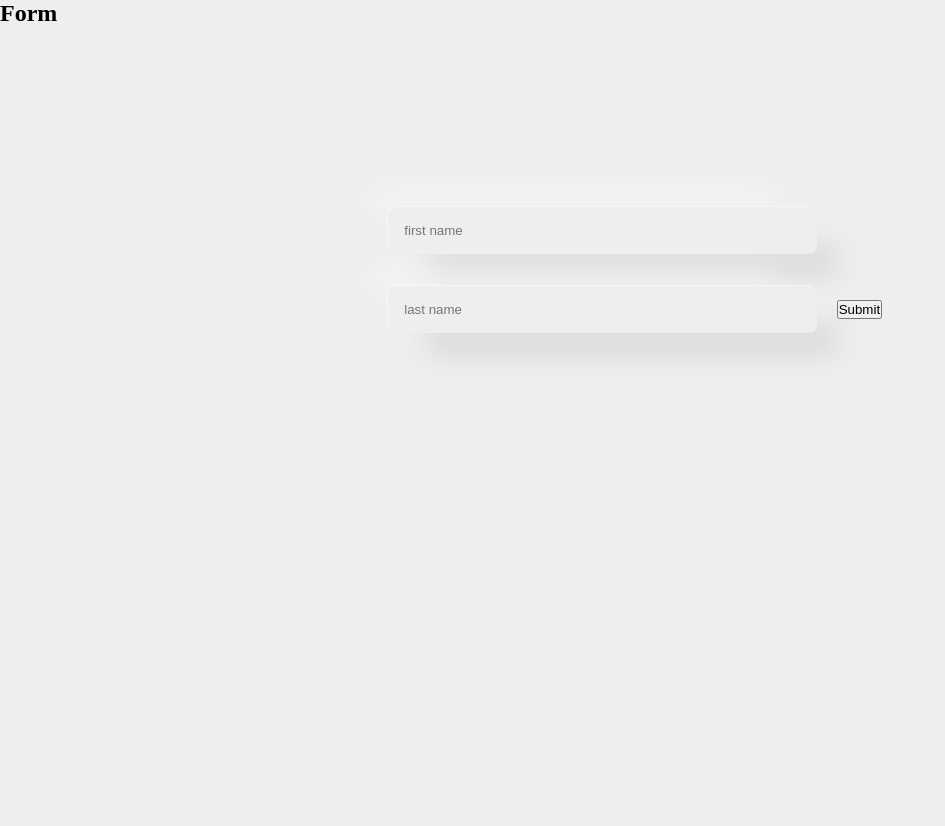
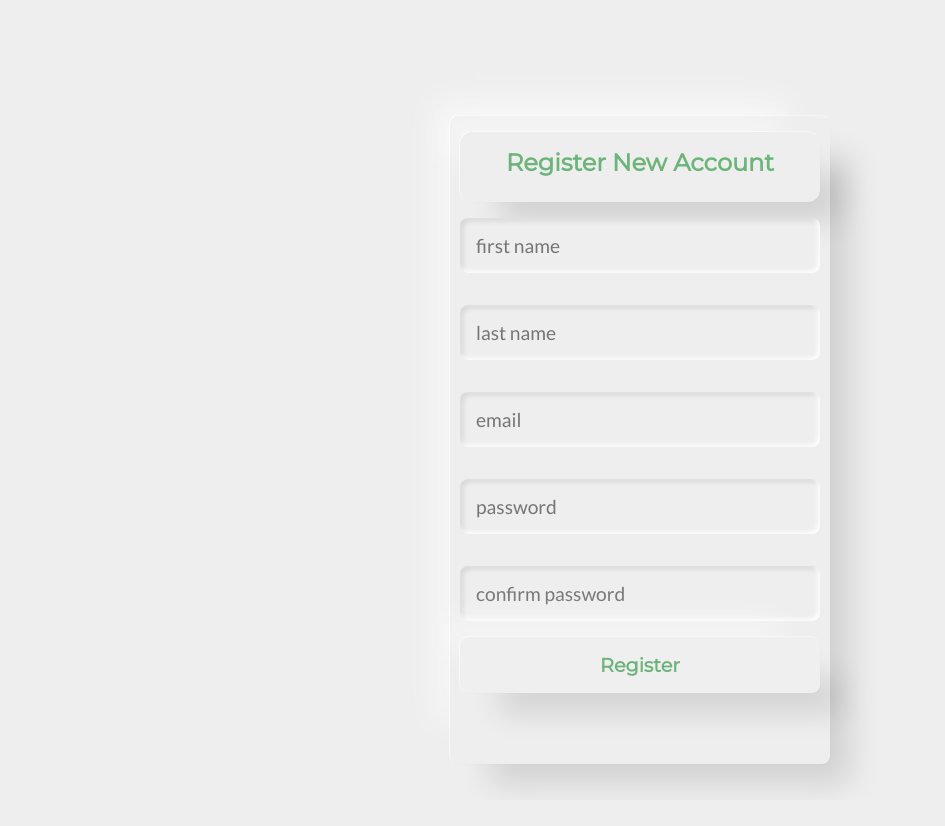
Before and after one commit to MikkelMulr/surprise_form, a website: page index.html in a window 1280 px wide. Shown: the whole page, without its empty margins (0-945 px from the left). After the commit the page ends 800 px from the top, so only its background shows below. Drawn offline with Linux system fonts and the light colour scheme.

Commit message:
design approved, ready to move on to error handling and regex

```diff
--- a/index.html
+++ b/index.html
@@ -10,18 +10,36 @@
 </head>
 
 <body>
-  <header class="Header">
-    <h2 class="header--title">Form</h2>
-  </header>
-  <main>
+  <!-- <div class="art"></div> -->
+  <div class="form-container">
+    <main class="std_form">
+      <header class="Header">
+        <h2 class="header--title">Register New Account</h2>
+      </header>
+      <form action="#">
+        <fieldset>
+          <input type="text" name="firstName" id="firstName" placeholder="first name" required>
+          <input type="text" name="lastName" id="lastName" placeholder="last name" required>
+          <input type="text" name="email" id="email" placeholder="email" required>
+          <input type="password" name="password" id="password" placeholder="password" required>
+          <input type="password" name="password" id="conf_password" placeholder="confirm password" required>
+        </fieldset>
+        <input type="button" value="Register">
+      </form>
+    </main>
+  </div>
+  <!-- <main class="scrt_form">
     <form action="#">
       <fieldset>
         <input type="text" name="firstName" id="firstName" placeholder="first name" required>
         <input type="text" name="lastName" id="lastName" placeholder="last name" required>
-        <input type="button" value="Submit">
+        <input type="text" name="email" id="email" placeholder="email" required>
+        <input type="password" name="password" id="password" placeholder="password" required>
+        <input type="password" name="password" id="conf_password" placeholder="confirm password" required>
       </fieldset>
+      <input type="button" value="Submit">
     </form>
-  </main>
+  </main> -->
   <script src="./js/app.js"></script>
 </body>
 
--- a/src/scss/partials/_colors.scss
+++ b/src/scss/partials/_colors.scss
@@ -1,2 +1,18 @@
-$boxShadow: #ccc;
 $primary-bg: #eee;
+// button + header text
+$btn-primary: rgb(109, 180, 122);
+
+
+// Shadows
+
+$shadow-primary: 30px 30px 30px -10px rgba(0, 0, 0, 0.12),
+-30px -30px 30px -10px rgba(255, 255, 255, 0.4),
+-0.5px -0.5px 0 rgba(255, 255, 255, 1),
+0.5px 0.5px 0 rgba(0, 0, 0, 0.02);
+
+// alternate version
+// $shadow-primary: -2px -2px 5px rgba(255, 255, 255, 1),
+// 3px 3px 5px rgba(0, 0, 0, 0.1);
+
+$shadow-inset: inset -2px -2px 5px rgba(255, 255, 255, 1),
+inset 3px 3px 5px rgba(0, 0, 0, 0.1);
--- a/src/scss/partials/_fonts.scss
+++ b/src/scss/partials/_fonts.scss
@@ -1,3 +1,16 @@
-$font-primary: 'Arial';
+@import url('https://fonts.googleapis.com/css?family=Montserrat&display=swap');
+@import url('https://fonts.googleapis.com/css?family=Lato&display=swap');
+@import url('https://fonts.googleapis.com/css?family=Press+Start+2P&display=swap');
+
+$font-primary: 'Montserrat',
+sans-serif;
+
+$font-secondary: 'Lato',
+sans-serif;
+
+$font-error: 'Press Start 2P',
+cursive;
 
 $font-header: 1.8rem;
+
+$font-form: 1.2rem;
--- a/src/scss/partials/_main.scss
+++ b/src/scss/partials/_main.scss
@@ -5,10 +5,56 @@
 }
 
 body {
+  padding-top: 5rem;
   max-width: 100vw;
   height: 100vh;
   overflow: hidden;
+  background-color: $primary-bg;
+  display: flex;
+  flex-direction: row;
+  align-items: center;
+  justify-content: center;
+
 }
+
+// .art {
+//   width: 50vh;
+//   height: 100vh;
+//   background-color: red;
+// }
+
+.form-container {
+  border-radius: 8px;
+  box-shadow: $shadow-primary;
+  padding: 1rem;
+  max-width: 380px;
+  width: 90%;
+  height: 90%;
+  display: flex;
+  flex-direction: column;
+  align-items: center;
+  justify-content: flex-start;
+}
+
+header {
+  max-width: 360px;
+  width: 90%;
+  height: 60px;
+  display: flex;
+  border-radius: 12px;
+  font-family: $font-primary;
+  box-shadow: $shadow-primary;
+
+  h2 {
+    text-align: center;
+    padding: 1rem;
+    height: 100%;
+    width: 100%;
+    border-radius: 12px;
+    color: $btn-primary;
+  }
+}
+
 
 main {
   width: 100vw;
@@ -17,40 +63,70 @@ main {
   flex-direction: column;
   align-items: center;
   justify-content: flex-start;
-  height: 100vh;
-  width: 100vw;
-  background-color: $primary-bg;
+
 
   form {
+    max-height: 90vh;
     height: 50vh;
-    width: 50vw;
-    display: flex;
-    flex-wrap: wrap;
+    max-width: 360px;
+    width: 100%;
     flex-direction: column;
     justify-content: center;
     align-items: center;
+
 
     fieldset {
       outline: none;
       border: none;
     }
 
-    input[type=text] {
-      margin: 1rem;
-      width: 80%;
+    input[type=text],
+    input[type=password] {
+      font-size: $font-form;
+      font-family: $font-secondary;
+      margin: 1rem 0;
+      max-width: 360px;
+      width: 100%;
       background-color: $primary-bg;
       padding: 1rem;
       border-style: none;
       outline: none;
       border-radius: 8px;
-      box-shadow: 30px 30px 30px -10px rgba(0, 0, 0, 0.1),
-        -30px -30px 30px -10px rgba(255, 255, 255, 0.4),
-        -0.5px -0.5px 0 rgba(255, 255, 255, 1),
-        0.5px 0.5px 0 rgba(0, 0, 0, 0.02);
+      box-shadow: $shadow-inset;
 
+      &:hover,
       &:focus {
         background-color: #fff;
       }
     }
+
+    input[type=button] {
+      font-size: $font-form;
+      font-weight: bold;
+      font-family: $font-primary;
+      color: $btn-primary;
+      padding: 1rem;
+      outline: none;
+      border: none;
+      max-width: 360px;
+      width: 100%;
+      box-shadow: $shadow-primary;
+      border-radius: 8px;
+      transition: all 0.2s linear;
+      cursor: pointer;
+
+      &:hover {
+        background-color: $btn-primary;
+        color: #fff;
+      }
+    }
   }
 }
+
+// .std_form {
+//   width: 50vw;
+// }
+
+.scrt_form {
+  display: none;
+}
--- /dev/null
+++ b/src/scss/partials/notes.txt
@@ -0,0 +1,6 @@
+Click event should:
+  - Change styles to primatives
+  - Colors to dark (retro 95/ 98)
+  - Open new input box with instructions
+  - "error" message
+  - distortion effects
```
Also changed, not shown: formConcept.txt (added, +24 -0 lines), dist/css/styles.css.
